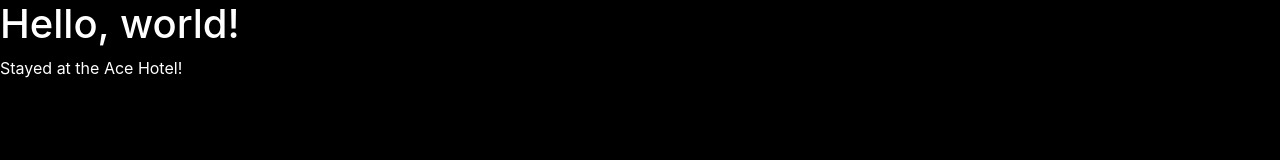
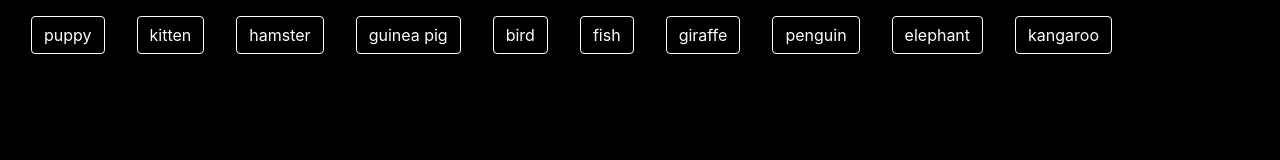
Before and after one commit to jrobs87/GifTastic, a plain HTML site: page index.html in a window 1280 px wide. Drawn offline with nearby package versions, Linux system fonts and the light colour scheme.

Commit message:
topic buttons array and loop for rendering complete

```diff
--- a/assets/css/style.css
+++ b/assets/css/style.css
@@ -2,3 +2,9 @@ body {
     background: black;
     color: white;
 }
+
+.btn {
+    color: white;
+    border: 1px solid white;
+    margin: 1em;
+}
--- a/assets/js/main.js
+++ b/assets/js/main.js
@@ -4,7 +4,20 @@
 $(document).ready(function () {
     $('#hello').text('Stayed at the Ace Hotel!');
     console.log("Stayed at the ace hotel!");
+
+    // topics array for buttons
+    var topics = ['puppy', 'kitten', 'hamster', 'guinea pig', 'bird', 'fish', 'giraffe', 'penguin', 'elephant', 'kangaroo'];
+
+    // looping through topics array and rendering buttons to html/DOM
+    for (i = 0; i < topics.length; i ++) {
+        var b = $('<button>').addClass('btn');
+        b.text(topics[i]);
+        $('#topics').append(b);
+        console.log('Added ' + topics[i] + ' button.')
+    }
 });
+
+
 
 
 
@@ -38,10 +51,10 @@ In this assignment, you'll use the GIPHY API to make a dynamic web page that pop
 
 ### Instructions
 
-1. Before you can make any part of our site work, you need to create an array of strings, each one related to a topic that interests you. Save it to a variable called `topics`.
+DONE 1. Before you can make any part of our site work, you need to create an array of strings, each one related to a topic that interests you. Save it to a variable called `topics`.
    * We chose animals for our theme, but you can make a list to your own liking.
 
-2. Your app should take the topics in this array and create buttons in your HTML.
+DONE 2. Your app should take the topics in this array and create buttons in your HTML.
    * Try using a loop that appends a button for each string in the array.
 
 3. When the user clicks on a button, the page should grab 10 static, non-animated gif images from the GIPHY API and place them on the page.
--- a/index.html
+++ b/index.html
@@ -15,8 +15,16 @@
 </head>
 
 <body>
-    <h1>Hello, world!</h1>
-    <div id="hello"></div>
+    <div class="container-fluid">
+<div class="row">
+    <div class="col">
+            <div id="topics"></div>
+    </div>
+</div>
+<div class="row"></div>
+
+    </div>
+
 
 
     <!-- jQuery first, then Popper.js, then Bootstrap JS -->
```
